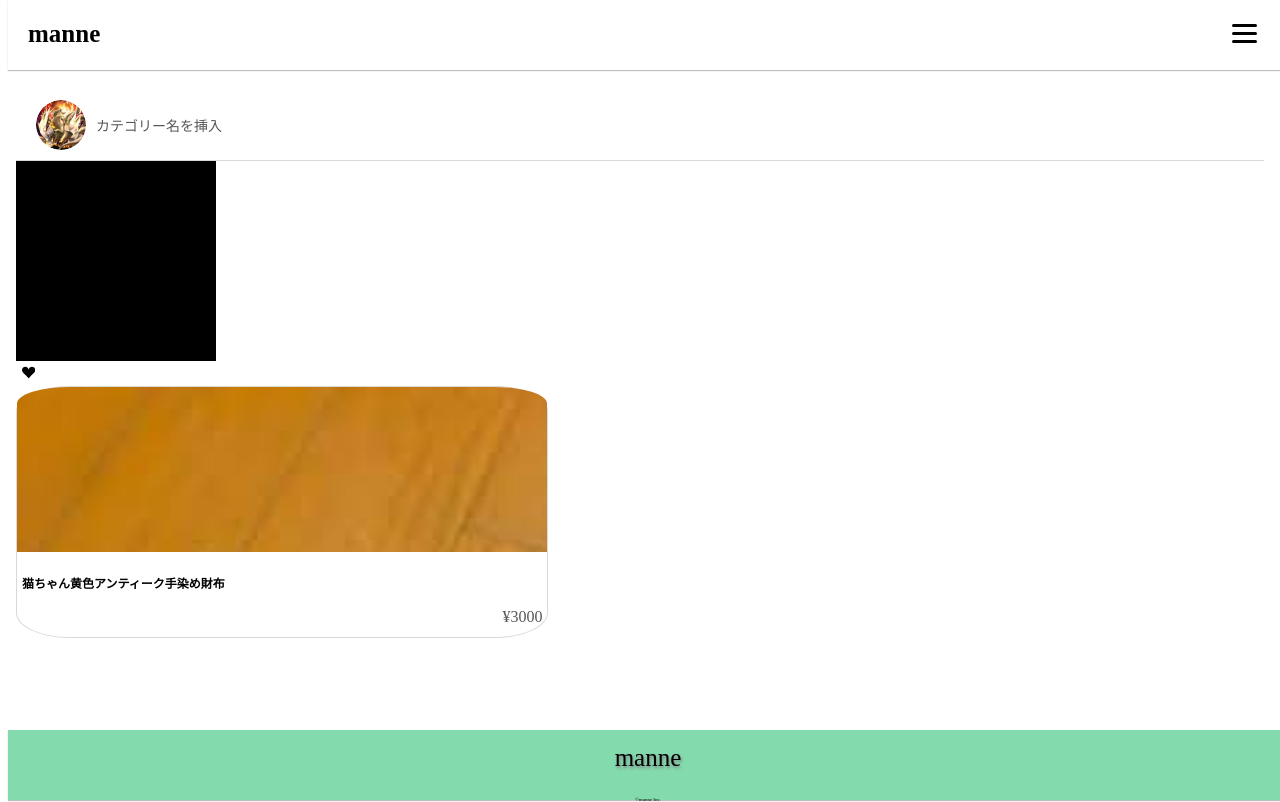
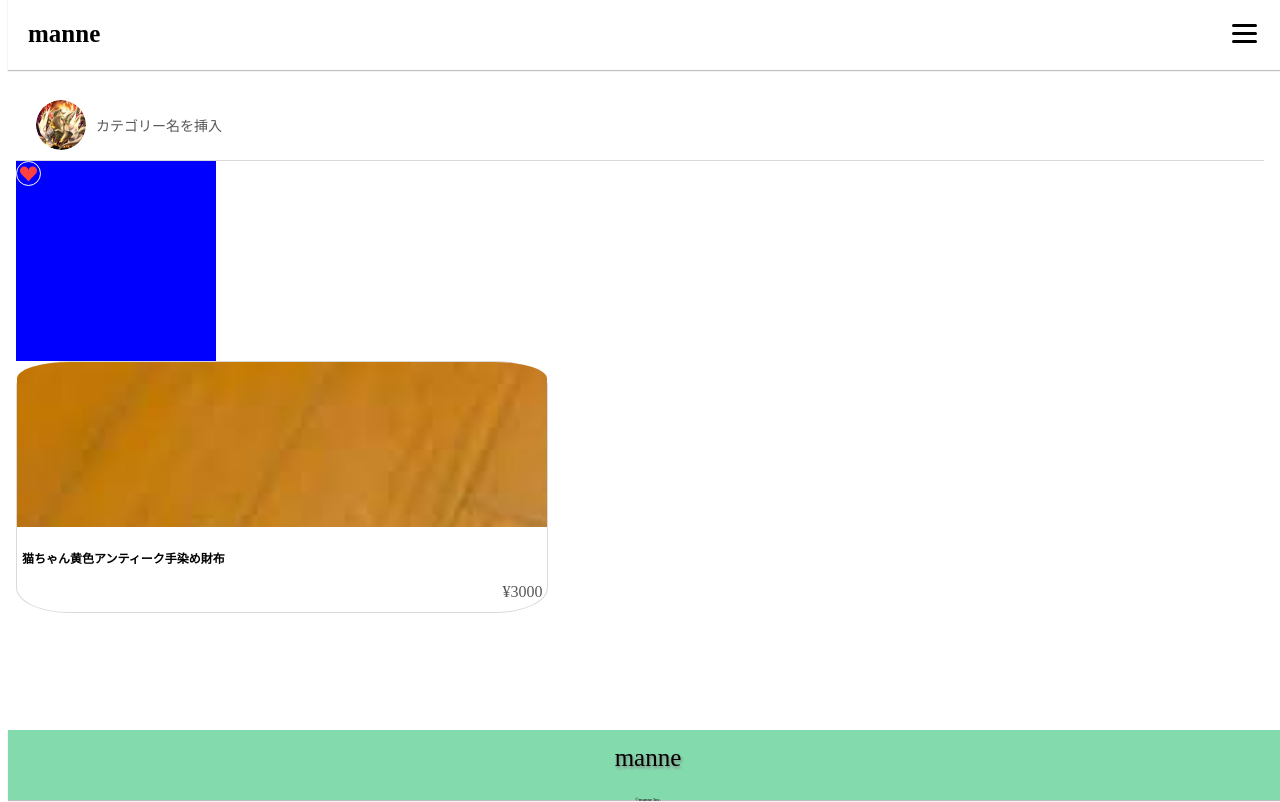
Before and after one commit to Organization-Yuuki/manne, a React (Vite) app: page / in a window 1280 px wide. Built offline with nearby package versions, Linux system fonts and the light colour scheme; what emotion-reset would draw is missing.

Commit message:
ペプロなう（タナか）

```diff
--- a/src/@types/theme.d.ts
+++ b/src/@types/theme.d.ts
@@ -5,6 +5,7 @@ declare module '@emotion/react' {
     colors: {
       white: string
       black: string
+      red: string
       grey: {
         primary: string
         secondary: string
--- a/src/components/parts/buttons/LikeButton.tsx
+++ b/src/components/parts/buttons/LikeButton.tsx
@@ -3,15 +3,20 @@ import { FC } from 'react'
 
 import { likeButtonStyle } from '../../../styles/parts/button.style'
 import { BsFillSuitHeartFill } from 'react-icons/bs'
+import { globalTheme } from '../../../styles/layouts/global'
 
 interface LikeButtonProps {
+  isLike: boolean
   onClick: () => void
 }
 
-export const LikeButton: FC<LikeButtonProps> = ({ onClick }) => {
+export const LikeButton: FC<LikeButtonProps> = ({ isLike, onClick }) => {
   return (
     <button onClick={onClick} css={[likeButtonStyle]} className={clsx('btn')}>
-      <BsFillSuitHeartFill/>
+      <BsFillSuitHeartFill
+        size="100%"
+        color={isLike ? globalTheme.colors.red : globalTheme.colors.white}
+      />
     </button>
   )
 }
--- a/src/pages/ProductList.tsx
+++ b/src/pages/ProductList.tsx
@@ -26,9 +26,9 @@ export const ProductList: FC = () => {
         categoryName="カテゴリー名を挿入"
         imgUrl={sample}
       />
-      <div style={{ width: '200px', height: '200px', background: '#000' }}>
+      <div style={{ width: '200px', height: '200px', background: 'blue' }}>
+        <LikeButton onClick={onCLickLikeButton} isLike={true} />
       </div>
-      <LikeButton onClick={onCLickLikeButton} />
       <ProductRow product={product} />
     </div>
   )
--- a/src/styles/layouts/global.ts
+++ b/src/styles/layouts/global.ts
@@ -5,6 +5,7 @@ export const globalTheme: Theme = {
   colors: {
     white: '#fff',
     black: '#000',
+    red: '#ff4040',
     grey: {
       primary: '#D9D9D9',
       secondary: '#8F8F8F',
```
